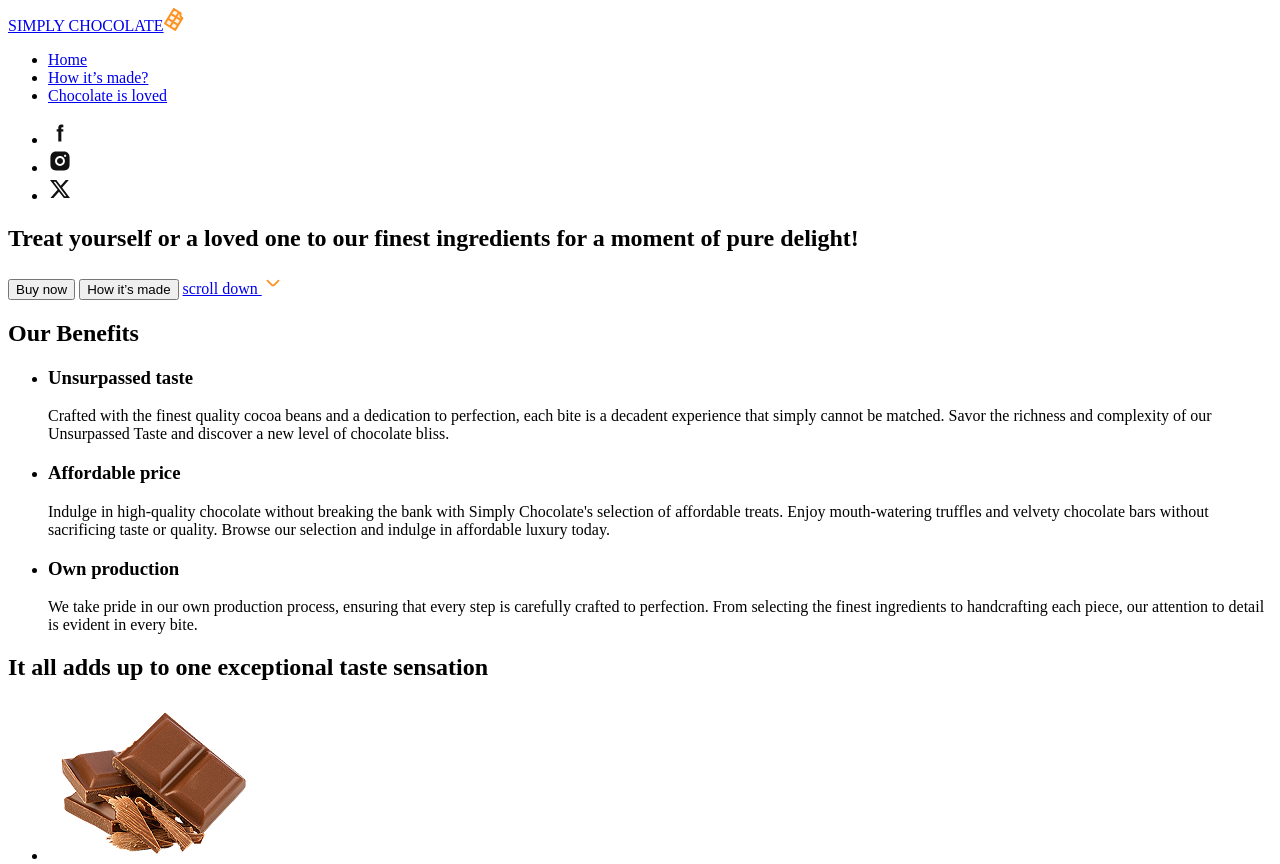
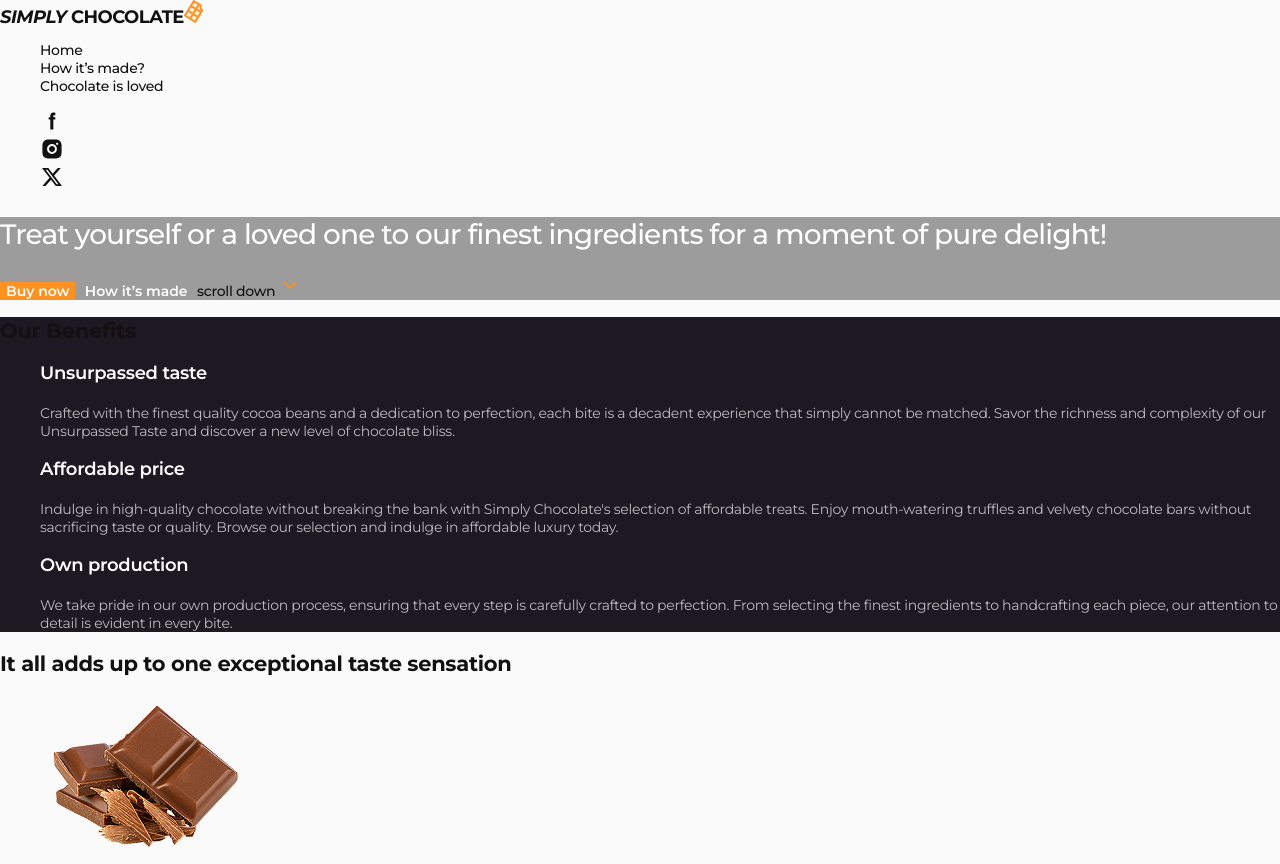
Before and after one commit to Serhii-0607/html-css-chocolate-practice, a plain HTML site: page index.html in a window 1280 px wide. Shown: the top 864 px of the page. Drawn offline with nearby package versions, Linux system fonts and the light colour scheme.

Commit message:
finish header, hero, benefits

```diff
--- /dev/null
+++ b/css/benefits.css
@@ -0,0 +1,19 @@
+.benefits {
+ background-color: #1e1823;
+}
+
+.benefits-list {}
+
+.benefits-item {}
+
+.benefits-subtitle {
+ font-weight: 600;
+ font-size: 18px;
+ line-height: 1.33;
+ color: #fff;
+}
+
+.benefits-desc {
+ color: rgba(255, 255, 255, 0.7);
+ ;
+}
--- /dev/null
+++ b/css/common.css
@@ -0,0 +1,87 @@
+/* Global styles */
+body {
+ font-family: 'Montserrat', sans-serif;
+ font-size: 14px;
+ line-height: 1.29;
+ letter-spacing: -0.02em;
+ color: #111;
+ background-color: #fafafa;
+}
+
+ol,
+ul {
+ list-style: none;
+}
+
+a {
+ text-decoration: none;
+ color: inherit;
+}
+
+button {
+ cursor: pointer;
+}
+
+address {
+ font-style: italic;
+}
+
+/* Base styles */
+.logo {
+ font-weight: 700;
+ font-size: 18px;
+ line-height: 1.11111;
+ letter-spacing: -0.03em;
+ text-transform: uppercase;
+}
+
+.logo-icon {}
+
+/* Sociale styles */
+.socials {}
+
+.socials-item {}
+
+.socials-link {}
+
+.socials-icon {}
+
+/* Buttons style */
+
+.btn {
+ font-weight: 600;
+ background-color: transparent;
+ border: none;
+}
+
+.btn-filled {
+ color: #fff;
+ background-color: #fd9222;
+}
+
+.btn-filled:hover,
+.btn-filled:focus {
+ color: #fd9222;
+ background-color: rgba(253, 146, 34, 0.1);
+}
+
+.btn-outline {}
+
+.primary {
+ color: #fff;
+}
+
+.primary:hover,
+.primary:focus {
+ color: #fd9222;
+}
+
+.secondary {
+ color: #111;
+}
+
+.secondary:hover,
+.secondary:focus {
+ background-color: #fd9222;
+ color: #fff;
+}
--- /dev/null
+++ b/css/header.css
@@ -0,0 +1,16 @@
+.header {}
+
+.main-nav {
+ font-weight: 500;
+}
+
+.main-nav-list {}
+
+.main-nav-item {}
+
+.main-nav-link {}
+
+.main-nav-link:hover,
+.main-nav-link:focus {
+ color: #FD9222;
+}
--- /dev/null
+++ b/css/hero.css
@@ -0,0 +1,22 @@
+.hero {
+ background-color: rgba(17, 17, 17, 0.4);
+}
+
+.hero-title {
+ font-weight: 500;
+ font-size: 28px;
+ line-height: 1.21429;
+ letter-spacing: -0.03em;
+ color: #fff;
+}
+
+.hero-link {
+ font-weight: 500;
+}
+
+.hero-link:hover,
+.hero-link:focus {
+ color: #fd9222;
+}
+
+.hero-link-icon {}
--- /dev/null
+++ b/css/main.css
@@ -0,0 +1,11 @@
+@import url("./common.css");
+
+@import url("./header.css");
+@import url("./hero.css");
+@import url("./benefits.css");
+@import url("./ingridients.css");
+@import url("./made.css");
+@import url("./products.css");
+@import url("./bestseller.css");
+@import url("./reviews.css");
+@import url("./footer.css");
--- a/index.html
+++ b/index.html
@@ -10,75 +10,93 @@
     content="simply chocolate, artisan chocolate, buy chocolate online, dark chocolate bars, milk chocolate, organic sweets, handmade confectionery, chocolate gift sets, gourmet chocolate, cocoa products">
   <title>SimplyChocolate</title>
   <link rel="shortcut icon" href="./images/icons/logo.svg" type="image/xml+svg">
+  <link rel="preconnect" href="https://fonts.googleapis.com">
+  <link rel="preconnect" href="https://fonts.gstatic.com" crossorigin>
+  <link
+    href="https://fonts.googleapis.com/css2?family=Montserrat:ital,wght@0,100..900;1,100..900&family=Roboto:ital,wght@0,100..900;1,100..900&display=swap"
+    rel="stylesheet">
+  <link rel="stylesheet" href="https://cdnjs.cloudflare.com/ajax/libs/modern-normalize/3.0.1/modern-normalize.min.css"
+    integrity="sha512-q6WgHqiHlKyOqslT/lgBgodhd03Wp4BEqKeW6nNtlOY4quzyG3VoQKFrieaCeSnuVseNKRGpGeDU3qPmabCANg=="
+    crossorigin="anonymous" referrerpolicy="no-referrer" />
+  <link rel="stylesheet" href="./css/main.css">
 </head>
 
 <body>
   <!-- header section -->
- <header id="home">
-  <a href="./index.html">SIMPLY CHOCOLATE<img src="./images/icons/logo.svg" alt="SimplyChocolate"></a>
-  <nav>
-   <ul>
-    <li>
-     <a href="#home">Home</a>
+  <header id="home" class="header">
+    <a href="./index.html" class="logo"><i>SIMPLY</i> CHOCOLATE<img src="./images/icons/logo.svg" alt="SimplyChocolate"
+        class="logo-icon"></a>
+    <nav class="main-nav">
+      <ul class="main-nav-list">
+        <li class="main-nav-item">
+          <a href="#home" class="main-nav-link">Home</a>
         </li>
-    <li>
-     <a href="#made">How it’s made?</a>
+        <li class="main-nav-item">
+          <a href="#made" class="main-nav-link">How it’s made?</a>
         </li>
-    <li>
-     <a href="#reviews">Chocolate is loved</a>
+        <li class="main-nav-item">
+          <a href="#reviews" class="main-nav-link">Chocolate is loved</a>
         </li>
       </ul>
     </nav>
-  <ul>
-   <li>
-    <a href="https://facebook.com" target="_blank" rel="noopener noreferrer">
-     <img src="./images/icons/facebook.svg" alt="" Facebook icon width="24" height="24">
+    <ul class="socials">
+      <li class="socials-item">
+        <a href="https://facebook.com" target="_blank" rel="noopener noreferrer" class="socials-link">
+          <img src="./images/icons/facebook.svg" alt="" Facebook icon width="24" height="24" class="socials-icon">
         </a>
       </li>
-   <li>
-    <a href="https://instagram.com" target="_blank" rel="noopener noreferrer">
-     <img src="./images/icons/instagram.svg" alt="Instagram icon" width="24" height="24">
+      <li class="socials-item">
+        <a href="https://instagram.com" target="_blank" rel="noopener noreferrer" class="socials-link">
+          <img src="./images/icons/instagram.svg" alt="Instagram icon" width="24" height="24" class="socials-icon">
         </a>
       </li>
-   <li>
-    <a href="https://twitter.com" target="_blank" rel="noopener noreferrer">
-     <img src="./images/icons/twitter.svg" alt="Twitter icon" width="24" height="24">
+      <li class="socials-item">
+        <a href="https://twitter.com" target="_blank" rel="noopener noreferrer" class="socials-link">
+          <img src="./images/icons/twitter.svg" alt="Twitter icon" width="24" height="24" class="socials-icon">
         </a>
       </li>
     </ul>
   </header>
   <main>
     <!-- Hero section -->
-  <section id="hero">
-   <h1>Treat yourself or a loved one to
+    <section class="hero" id="hero">
+      <h1 class="hero-title">Treat yourself or a loved one to
         our finest ingredients for a moment
         of pure delight!</h1>
-   <button type="button">Buy now</button>
-   <button type="button">How it’s made</button>
-   <a href="#benefits">scroll down <img src="./images/icons/arrow-down.svg" alt="Arrow down icon" width="22"
-     height="22"></a>
+      <button class="btn btn-filled" type="button">Buy now</button>
+      <button class="btn btn-outline primary" type="button">How it’s made</button>
+      <a href="#benefits" class="hero-link">scroll down <img src="./images/icons/arrow-down.svg" alt="Arrow down icon"
+          width="22" height="22" class="hero-link-icon"></a>
     </section>
     <!-- Benefits section -->
-  <section id="benefits">
+    <section class="benefits" id="benefits">
       <!-- логічний заголовог, який потім буде прихований -->
       <h2>Our Benefits</h2>
-   <ul>
-    <li>
-     <h3>Unsurpassed taste</h3>
-     <p>Crafted with the finest quality cocoa beans and a dedication to perfection, each bite is a decadent experience
-      that simply cannot be matched. Savor the richness and complexity of our Unsurpassed Taste and discover a new level
+      <ul class="benefits-list">
+        <li class="benefits-item">
+          <h3 class="benefits-subtitle">Unsurpassed taste</h3>
+          <p class="benefits-desc">Crafted with the finest quality cocoa beans and a dedication to perfection, each bite
+            is a decadent
+            experience
+            that simply cannot be matched. Savor the richness and complexity of our Unsurpassed Taste and discover a new
+            level
             of chocolate bliss.</p>
         </li>
-    <li>
-     <h3>Affordable price</h3>
-     <p>Indulge in high-quality chocolate without breaking the bank with Simply Chocolate's selection of affordable
-      treats. Enjoy mouth-watering truffles and velvety chocolate bars without sacrificing taste or quality. Browse our
+        <li class="benefits-item">
+          <h3 class="benefits-subtitle">Affordable price</h3>
+          <p class="benefits-desc">Indulge in high-quality chocolate without breaking the bank with Simply Chocolate's
+            selection of affordable
+            treats. Enjoy mouth-watering truffles and velvety chocolate bars without sacrificing taste or quality.
+            Browse our
             selection and indulge in affordable luxury today.</p>
         </li>
-    <li>
-     <h3>Own production</h3>
-     <p>We take pride in our own production process, ensuring that every step is carefully crafted to perfection. From
-      selecting the finest ingredients to handcrafting each piece, our attention to detail is evident in every bite.</p>
+        <li class="benefits-item">
+          <h3 class="benefits-subtitle">Own production</h3>
+          <p class="benefits-desc">We take pride in our own production process, ensuring that every step is carefully
+            crafted to perfection.
+            From
+            selecting the finest ingredients to handcrafting each piece, our attention to detail is evident in every
+            bite.</p>
         </li>
       </ul>
     </section>
@@ -210,22 +228,25 @@
         <li>
           <img src="./images/reviews/img-1.png" width="80" height="80" alt="Victoria Dobrzhanska review">
           <h3>Victoria Dobrzhanska</h3>
-     <p>I love this chocolate bar. Perfect combination of light crispy wafer, covered in a thin layer chocolate.</p>
+          <p>I love this chocolate bar. Perfect combination of light crispy wafer, covered in a thin layer chocolate.
+          </p>
         </li>
         <li>
           <img src="./images/reviews/img-2.png" width="80" height="80" alt="Nazar Babenko review">
           <h3>Nazar Babenko</h3>
-     <p>This chocolate confection is a delight! A delight! The wafer is light and crisp, the hazelnut cream is smooth,
+          <p>This chocolate confection is a delight! A delight! The wafer is light and crisp, the hazelnut cream is
+            smooth,
             and the chocolate is good.</p>
         </li>
         <li>
           <img src="./images/reviews/img-3.png" width="80" height="80" alt="Olena Kampusch review">
           <h3>Olena Kampusch</h3>
-     <p> Chocolate is a family favourite treat. Love the delicious smooth chocolate and the creaminess inside. The wafer
+          <p> Chocolate is a family favourite treat. Love the delicious smooth chocolate and the creaminess inside. The
+            wafer
             is soft but crunchy.</p>
         </li>
       </ul>
-   <button type="button">Leave a review</button>
+      <button class="btn btn-outline secondary" type="button">Leave a review</button>
     </section>
   </main>
   <!-- footer section -->
```
Also changed, not shown: css/bestseller.css (added), css/footer.css (added), css/ingridients.css (added), css/made.css (added), css/products.css (added), css/reviews.css (added). Lines whose indentation alone changed are shown as unchanged.
